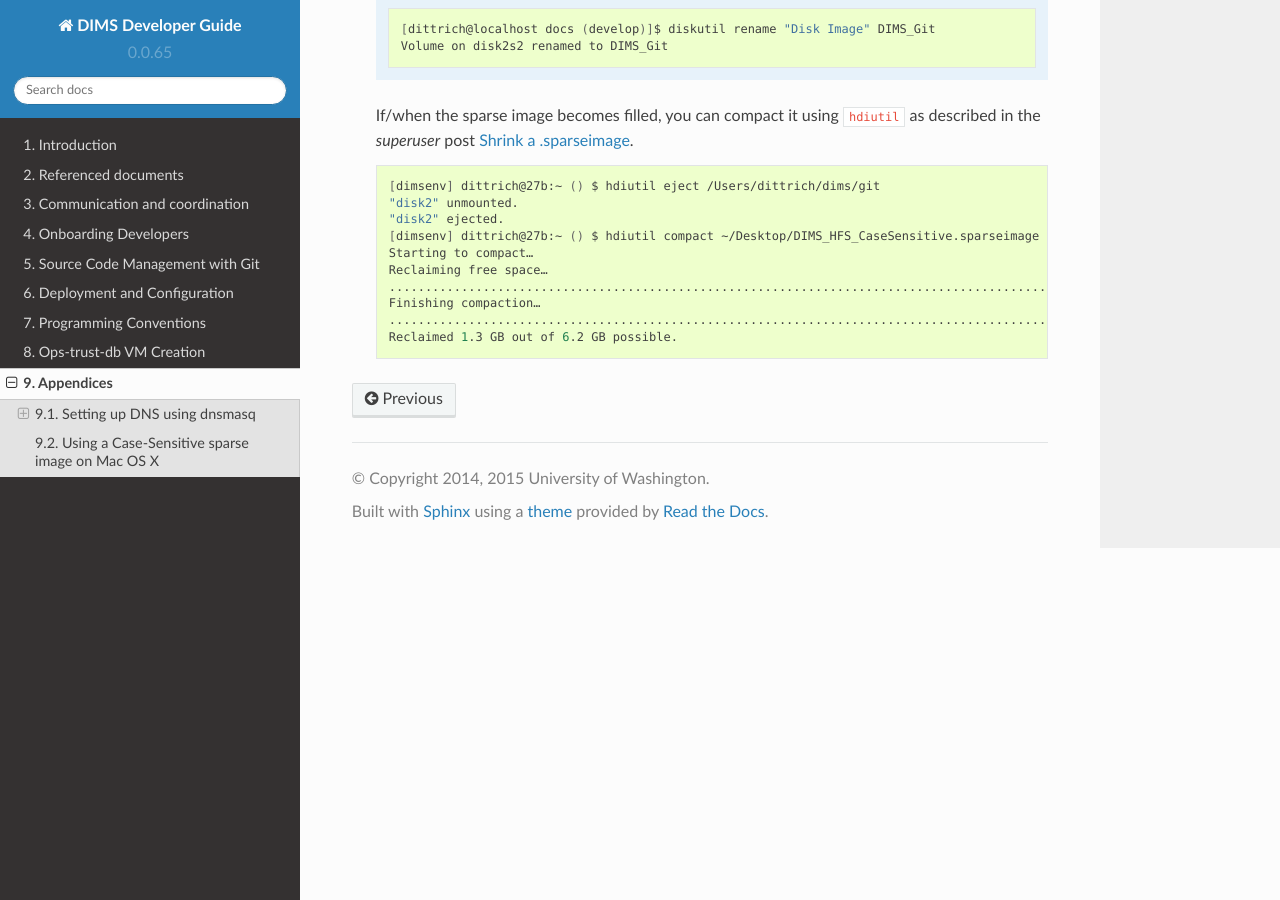
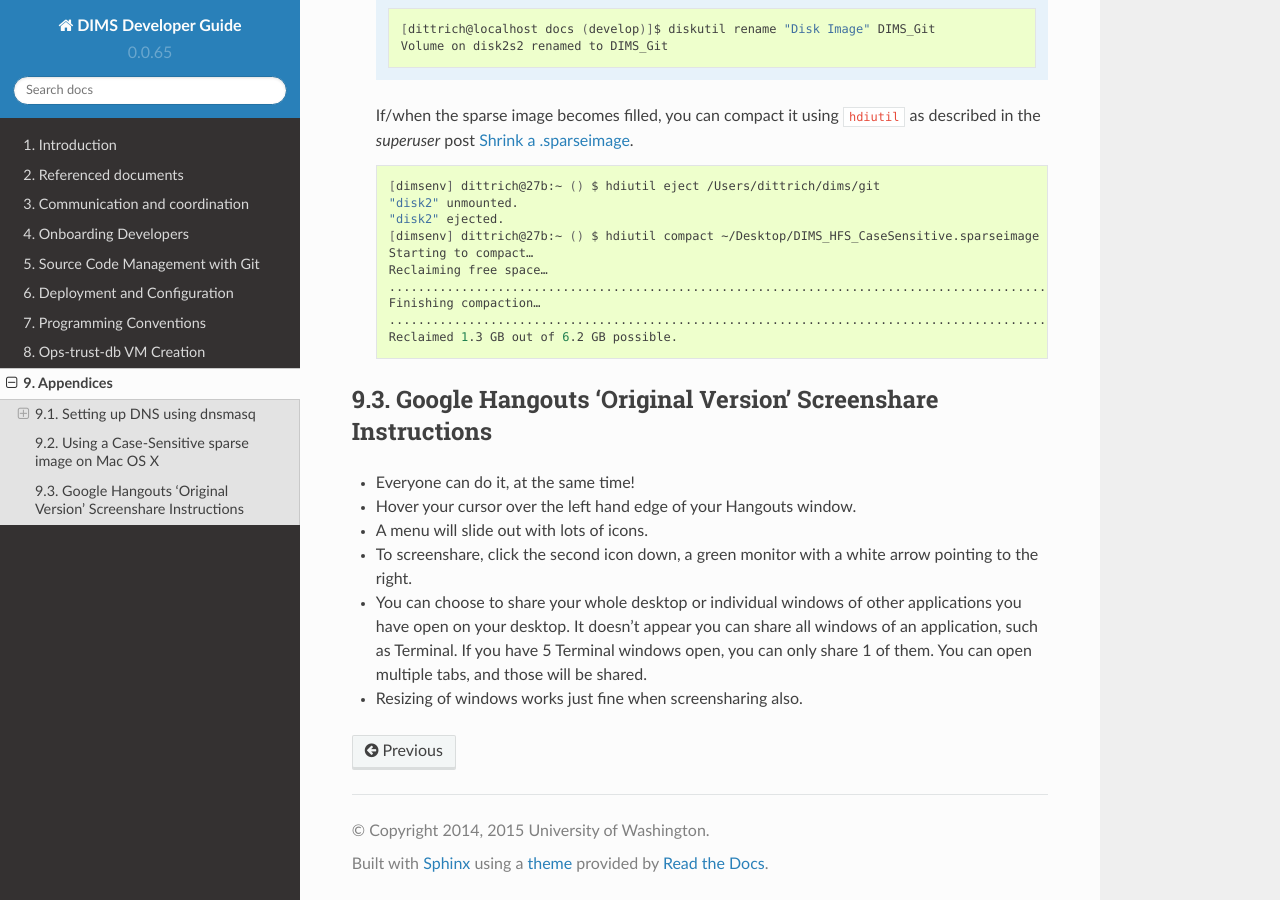
Before and after one commit to uw-dims/dims-devguide, a Sphinx documentation site: the page built from docs/source/appendices.rst, in a window 1280 px wide and 900 px high, scrolled down 9275 px. Built offline with Sphinx 7.4.7 and the Read the Docs theme 2.0.0, drawn with Linux system fonts in a browser that asks for light colours; pages that are not in the unit, such as notebooks, are missing from menus.

Commit message:
Updated Google Hangouts screenshare instructions.

```diff
--- a/docs/source/appendices.rst
+++ b/docs/source/appendices.rst
@@ -573,4 +573,22 @@ space by allocating a disk image larger than is necessary.
 
 .. _Shrink a .sparseimage: http://superuser.com/questions/275148/shrink-a-sparseimage
 
+.. _orighangoutsinstructs:
+
+Google Hangouts 'Original Version' Screenshare Instructions
+-----------------------------------------------------------
+
+* Everyone can do it, at the same time!
+* Hover your cursor over the left hand edge of your Hangouts window.
+* A menu will slide out with lots of icons.
+* To screenshare, click the second icon down, a green monitor with a white
+  arrow pointing to the right.
+* You can choose to share your whole desktop or individual windows of other
+  applications you have open on your desktop. It doesn't appear you can share
+  all windows of an application, such as Terminal. If you have 5 Terminal
+  windows open, you can only share 1 of them. You can open multiple tabs, and
+  those will be shared.
+* Resizing of windows works just fine when screensharing also.
+
+
 .. EOF
```
Also changed, not shown: docs/source/communication.rst (+15 -10 lines).
